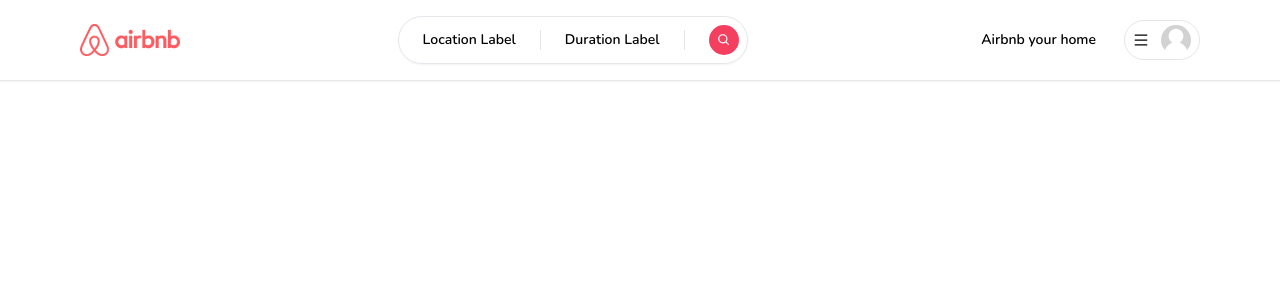
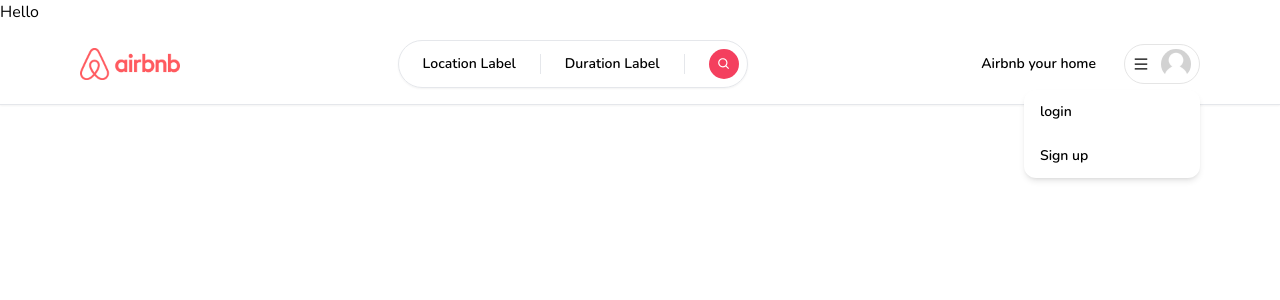
Before and after one commit to insaurabh/airbnb, a Next.js app: page / in a window 1280 px wide. Both pictures are taken after a click on the element 1162 px from the left and 40 px from the top of the page. Shown: the top 300 px of the page. Built offline with nearby package versions, Linux system fonts and the light colour scheme.

Commit message:
Working on Models

```diff
--- /dev/null
+++ b/app/components/models/Model.tsx
@@ -0,0 +1,53 @@
+'use client';
+import { useState, useEffect,useCallback } from "react";
+interface ModelProps {
+    isOpen?: boolean;
+    onClose: () => void;
+    onSubmit: () => void;
+    title?: string;
+    body?: string;
+    footer?: string;
+    actionLabel: string;
+    disabled?: boolean;
+    secondaryAction?: string;
+    secondaryLabel?: string;
+}
+const Model: React.FC<ModelProps> = ({
+    isOpen,
+    onClose,
+    onSubmit,
+    title,
+    body,
+    footer,
+    actionLabel,
+    disabled,
+    secondaryAction,
+    secondaryLabel
+}) => {
+    const [showModel, setShowModel] = useState(isOpen);
+
+    useEffect(() => {
+        setShowModel(isOpen);
+    }, [isOpen])
+
+    const handleClose = useCallback(() => {
+        if(disabled) {
+            return
+        }
+        setShowModel(false);
+        setTimeout(() => {
+            onClose()
+        }, 300)
+      },[disabled, onClose] )
+
+      const handleSubmit = useCallback(() =>{
+          if (disabled) { return }
+          onSubmit();
+      }, [disabled, onSubmit])
+
+    return (
+        <>Hello</>
+    )
+}
+
+export default Model;
--- /dev/null
+++ b/app/components/navbar/MenuItem.tsx
@@ -0,0 +1,23 @@
+'use client';
+
+interface MenuItemProps {
+    onClick: () => void
+    label: string
+}
+const MenuItem: React.FC<MenuItemProps> = ({ onClick, label }) => {
+    return (
+        <div
+            onClick={onClick}
+            className="
+            px-4
+            py-3
+            hover:bg-neutral-100
+            transition
+            font-semibold"
+        >
+            {label}
+        </div>
+    )
+}
+
+export default MenuItem;
--- a/app/components/navbar/UserMenu.tsx
+++ b/app/components/navbar/UserMenu.tsx
@@ -1,8 +1,16 @@
 'use client';
 import { AiOutlineMenu } from 'react-icons/ai'
 import Avatar from './../Avatar';
+import MenuItem from './MenuItem';
+import { useCallback, useState } from 'react';
 const UserMenu = () => {
+    const [isOpen, setIsOpen] = useState(false);
 
+    const toggleOpen = useCallback(() => {
+        setIsOpen( (value) => !value);
+    }, []);
+
+    console.log('isOpen', isOpen);
     return (
         <div className="relative">
             <div className="flex flex-row items-center gap-3">
@@ -25,6 +33,7 @@ const UserMenu = () => {
                 </div>
 
                 <div
+                    onClick={toggleOpen}
                     className="  p-4
                     md:py-1
                     md:px-2
@@ -44,6 +53,31 @@ const UserMenu = () => {
                     </div>
                 </div>
             </div>
+            {isOpen && (
+                <div
+                    className=" absolute
+                        rounded-xl
+                        shadow-md
+                        w-[40vw]
+                        md:w-3/4
+                        bg-white
+                        overflow-hidden
+                        right-0
+                        top-12
+                        text-sm"
+                    >
+                    <div className="flex flex-col cursor-pointer">
+                        <MenuItem
+                            onClick={() => { }}
+                            label="login"
+                        />
+                        <MenuItem
+                            onClick={() => { }}
+                            label="Sign up"
+                         />
+                        </div>
+                </div>
+            )}
         </div>
     )
 }
--- a/app/components/navbar/navbar.tsx
+++ b/app/components/navbar/navbar.tsx
@@ -1,3 +1,4 @@
+'use client';
 import Container from "../container";
 import Logo from "./Logo";
 import Search from "./Search";
--- a/app/layout.tsx
+++ b/app/layout.tsx
@@ -1,6 +1,7 @@
 import './globals.css'
 import { Nunito } from 'next/font/google'
 import Navbar from './components/navbar/navbar'
+import Model from './components/models/Model'
 const fontNunito = Nunito({
   subsets: ['latin']
 })
@@ -18,6 +19,7 @@ export default function RootLayout({
   return (
     <html lang="en">
       <body className={fontNunito.className}>
+        <Model />
         <Navbar />
           {children}
       </body>
```
Also changed, not shown: public/images/performance/Screenshot 2023-05-07 203032.png (added), 1 other file (tests, documents, lock files or other folders).
